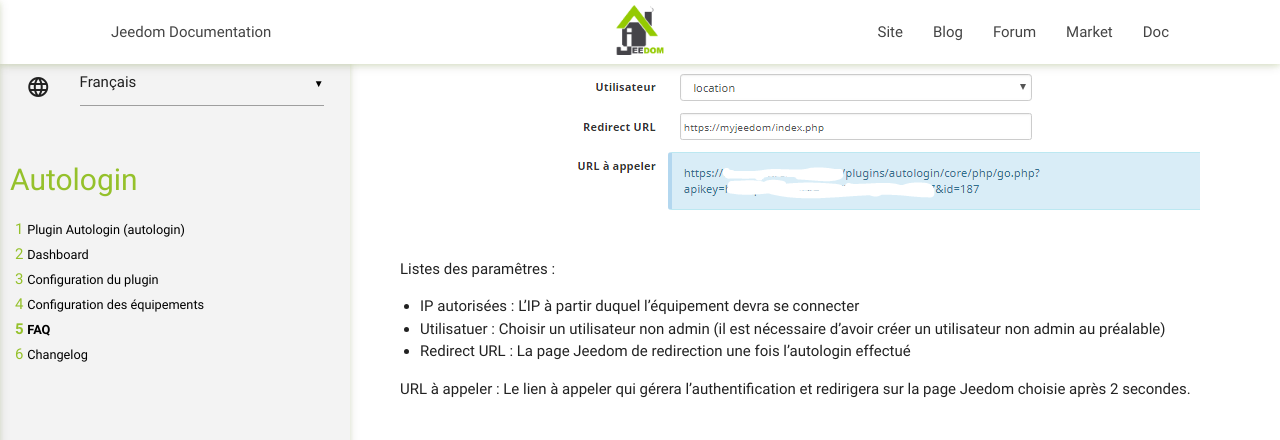
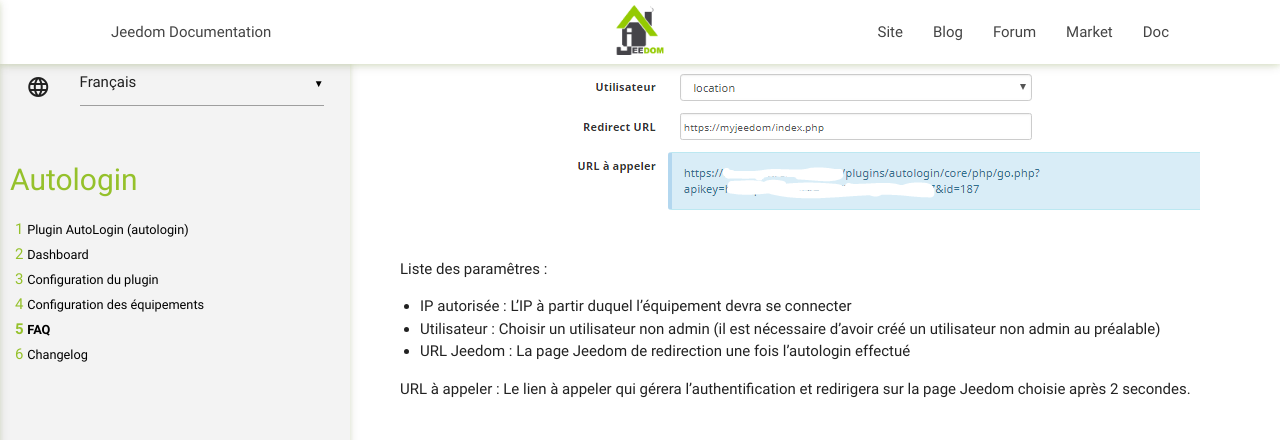
Before and after one commit to guirem/plugin-autologin, a Jekyll site: the page built from docs/fr_FR/index.md, in a window 1280 px wide and 900 px high, scrolled down 1151 px. Shown: the top 440 px of the window. Built offline with Jekyll 4.4.1, drawn with Linux system fonts in a browser that asks for light colours; our own code applies the rules of GitHub Pages for plain Markdown files; some of the changed text lies outside the part shown.

Commit message:
fix typos in doc and lables

```diff
--- a/core/i18n/en_US.json
+++ b/core/i18n/en_US.json
@@ -17,7 +17,7 @@
         "eg: 192.168.X.Y": "eg: 192.168.X.Y",
         "Utilisateur": "User",
         "Selectionner un utilisateur (non admin)": "Select a non-admin user",
-        "Redirect URL": "Redirect URL",
+        "URL Jeedom": "Jeedom URL",
         "URL à appeler": "URL to be called"
     }
 }
--- a/core/i18n/fr_FR.json
+++ b/core/i18n/fr_FR.json
@@ -17,7 +17,7 @@
         "eg: 192.168.X.Y": "eg: 192.168.X.Y",
         "Utilisateur": "Utilisateur",
         "Selectionner un utilisateur (non admin)": "Selectionner un utilisateur (non admin)",
-        "Redirect URL": "Redirect URL",
+        "URL Jeedom": "URL Jeedom",
         "URL à appeler": "URL à appeler"
     }
 }
--- a/docs/fr_FR/index.md
+++ b/docs/fr_FR/index.md
@@ -1,4 +1,4 @@
-Plugin Autologin (autologin)
+Plugin AutoLogin (autologin)
 =============================
 
 ![Logo plugin](../images/logoplugin.png "Logo plugin")
@@ -35,11 +35,11 @@ La configuration des sessions Autologin est accessible à partir du menu *Plugin
 
 ![Configuration](../images/configuration.png "Configuration")
 
-Listes des paramêtres :
+Liste des paramêtres :
 
-- IP autorisées : L'IP à partir duquel l'équipement devra se connecter
-- Utilisatuer : Choisir un utilisateur non admin (il est nécessaire d'avoir créer un utilisateur non admin au préalable)
-- Redirect URL : La page Jeedom de redirection une fois l'autologin effectué
+- IP autorisée : L'IP à partir duquel l'équipement devra se connecter
+- Utilisateur : Choisir un utilisateur non admin (il est nécessaire d'avoir créé un utilisateur non admin au préalable)
+- URL Jeedom : La page Jeedom de redirection une fois l'autologin effectué
 
 
 URL à appeler : Le lien à appeler qui gérera l'authentification et redirigera sur la page Jeedom choisie après 2 secondes.
```
Also changed, not shown: 1 other file.
